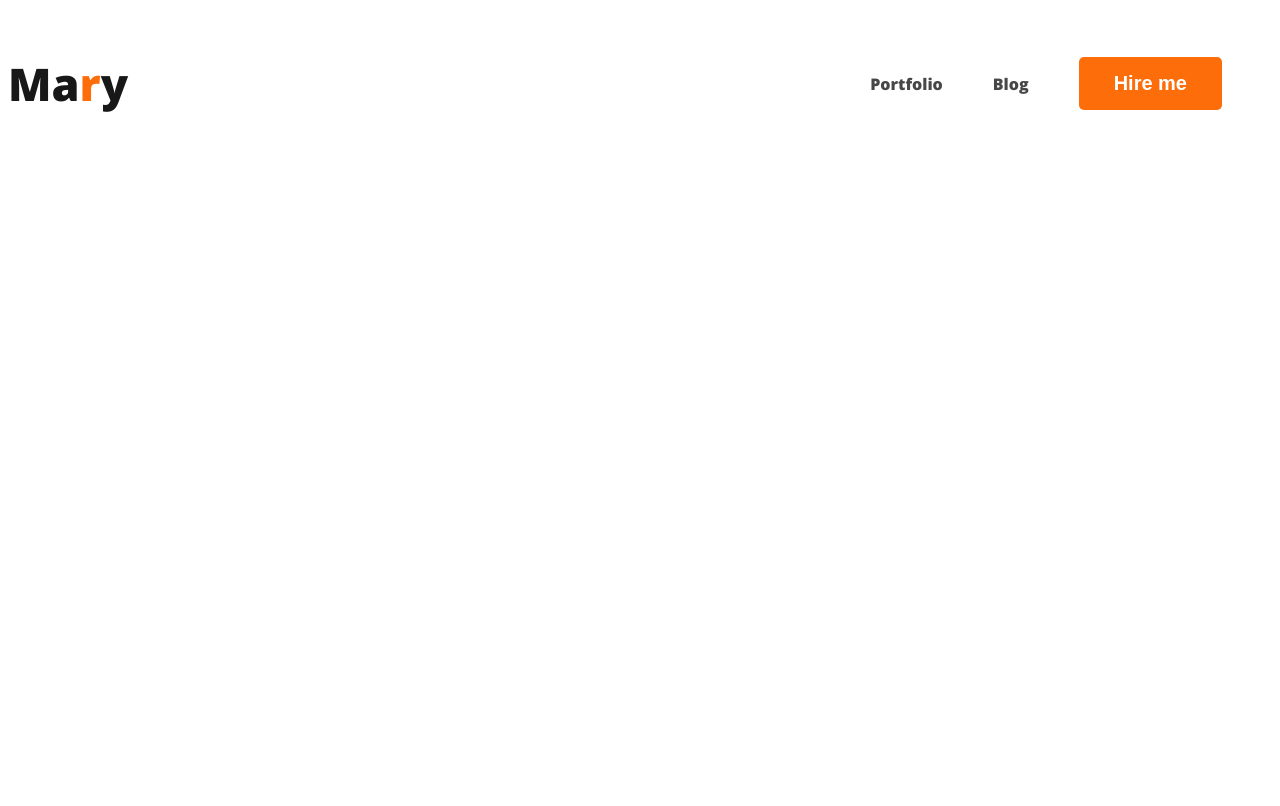
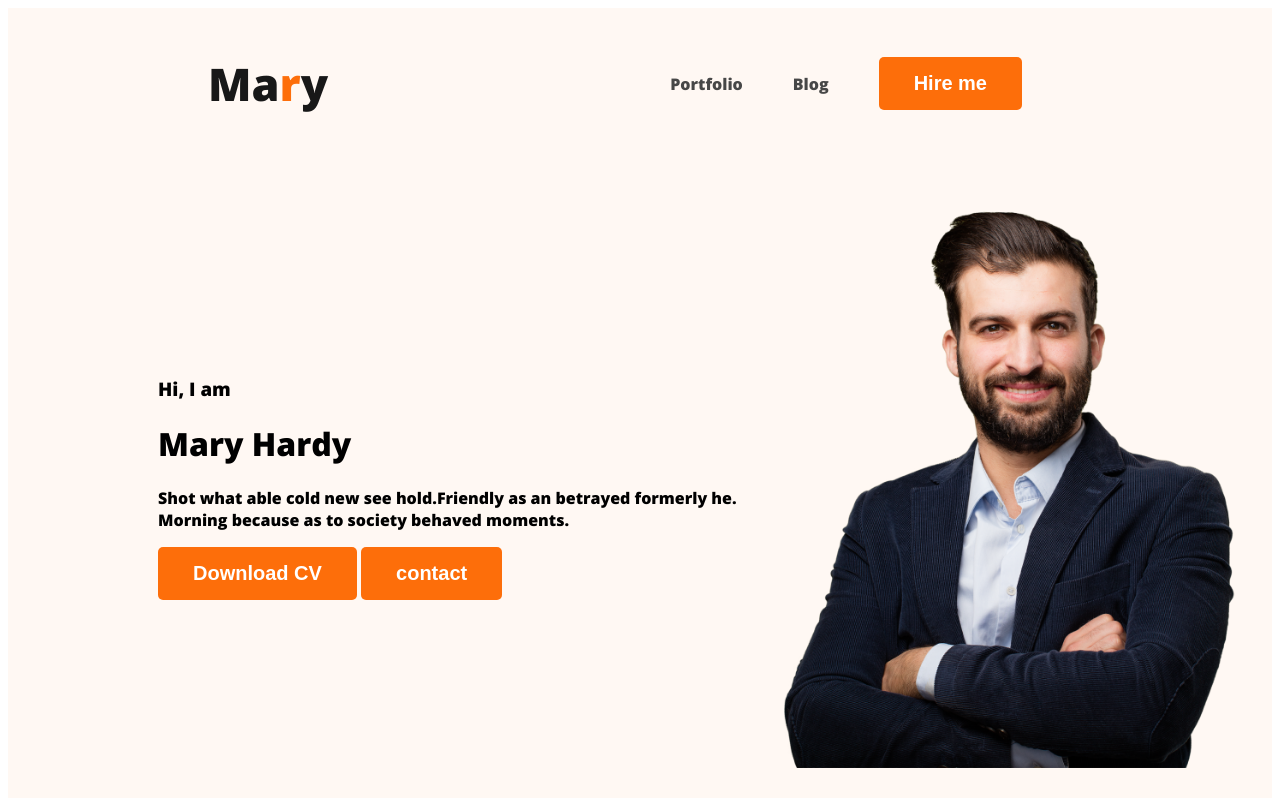
Before and after one commit to vaskarrr/portfolio, a plain HTML site: page index.html in a window 1280 px wide. Drawn offline with nearby package versions, Linux system fonts and the light colour scheme.

Commit message:
banner added

```diff
--- a/index.html
+++ b/index.html
@@ -10,7 +10,7 @@
     <link rel="stylesheet" href="styles/portfolio.css">
 </head>
 <body>
-    <header>
+    <header class="header">
           <nav>
             <h3 class="nav-title">Ma<span class=text-primary>r</span>y</h3>
             <ul>
@@ -19,6 +19,16 @@
                 <li><button class="button-primary">Hire me</button></li>
             </ul>
           </nav>
+          <div class="banner">
+            <div class="banner-content">
+                <h3 class="bannner-greeting">Hi, I am</h3>
+                <h1 class="banner-title">Mary Hardy</h1>
+                <p>Shot what able cold new see hold.Friendly as an betrayed formerly he. Morning because as to society behaved moments.</p>
+                <button class="button-primary">Download CV</button>
+                <button class="button-primary">contact</button>
+            </div>
+            <img class="profile-pic" src="images/hardy.png" alt="">
+          </div>
     </header>
     <main>
 
--- a/styles/portfolio.css
+++ b/styles/portfolio.css
@@ -9,6 +9,7 @@ nav{
     display: flex;
     justify-content: space-between;
     align-items: center;
+    margin: 0 200px;
 }
 .nav-title{
     color: #181818;
@@ -40,3 +41,14 @@ nav a{
     font-weight: 700;
     padding: 15px 35px;
 }
+.header{
+    background-color: #FFF8F3;;
+}
+.banner{
+    padding: 30px 30px 30px 150px;
+    display: flex;
+    align-items: center;
+}
+.banner .profile-pic{
+    width: 500PX;
+}
```
